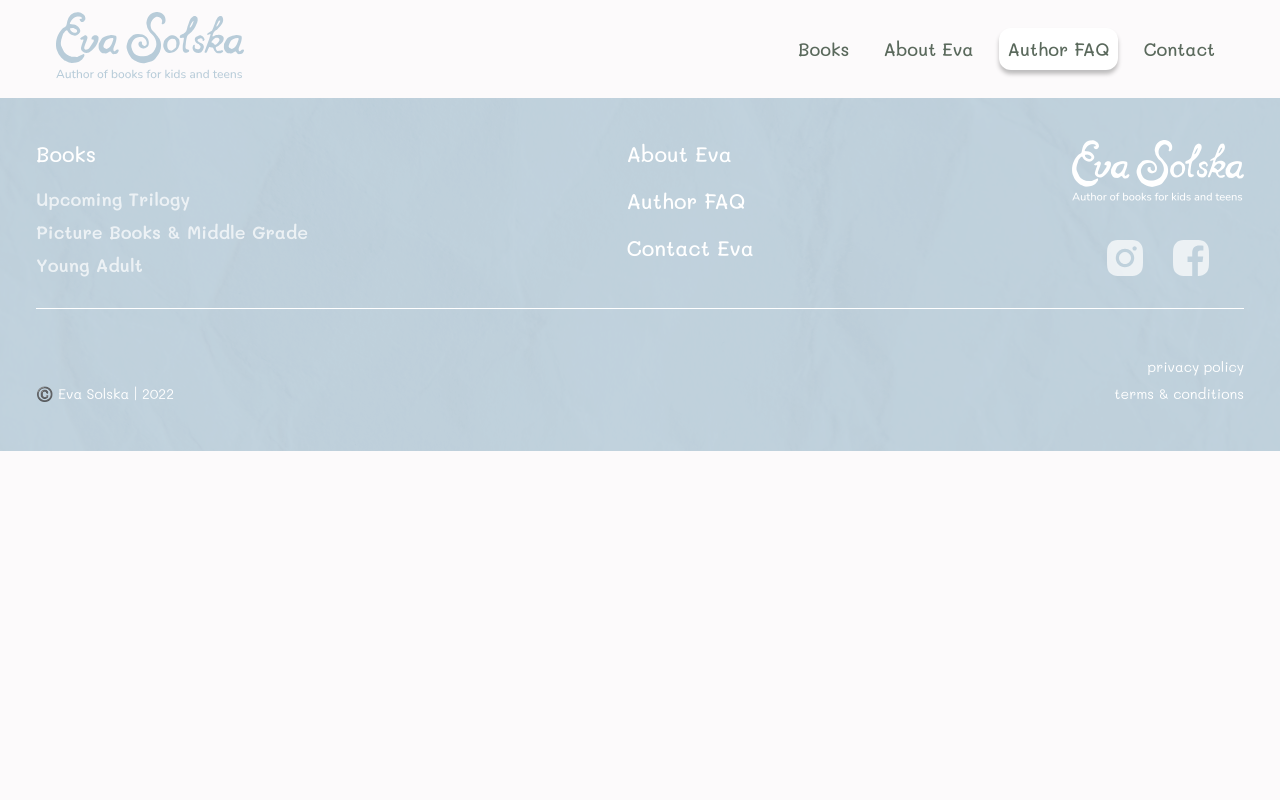
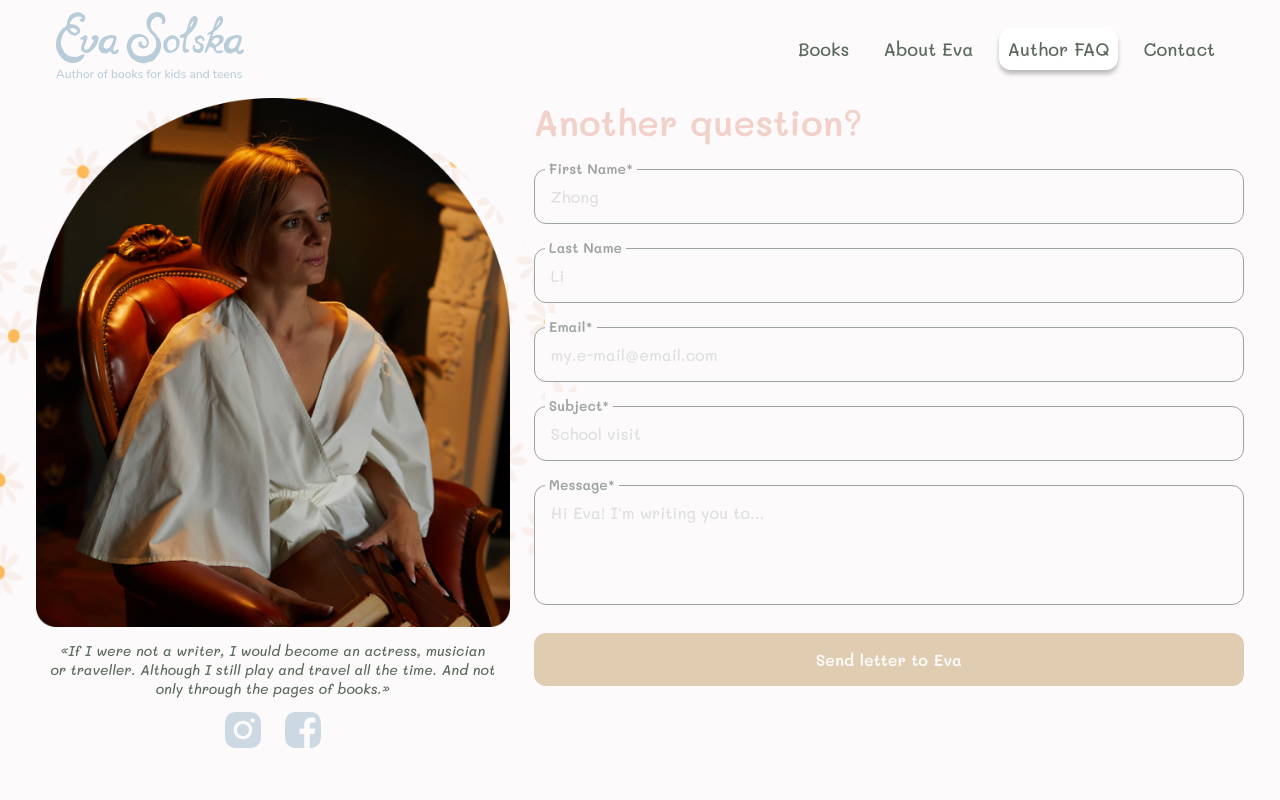
Before and after one commit to mc-nastasya/capstone, a React (Create React App) app: page /faq in a window 1280 px wide. Shown: the top 800 px of the page. Built offline with nearby package versions, Linux system fonts and the light colour scheme.

Commit message:
fix contact form component

```diff
--- a/src/App.js
+++ b/src/App.js
@@ -4,6 +4,7 @@ import './App.scss';
 import HomePage from "./pages/HomePage";
 import Footer from "./components/Footer/Footer";
 import ContactPage from "./pages/ContactPage";
+import FAQPage from "./pages/FAQPage";
 
 
 function App() {
@@ -12,7 +13,9 @@ function App() {
     <Header />
     <Routes>
       <Route path="/" element={<HomePage />}/>
+      <Route path="/faq" element={<FAQPage />}/>
       <Route path="/contacts" element={<ContactPage />}/>
+
     </Routes>
     <Footer />
    </BrowserRouter>
--- a/src/components/ContactForm/ContactForm.js
+++ b/src/components/ContactForm/ContactForm.js
@@ -1,9 +1,9 @@
 import "./ContactForm.scss";
 
-function ContactForm({title}) {
+function ContactForm({title, color}) {
   return (
     <div className="form">
-        <h1 className="form__title">{title}</h1>
+        <h1 className={`form__title form__${color}`}>{title}</h1>
         <form className="form__form">
             <div className="form__name-container form__input-pair">
                 <label className="form__label"> First Name*</label>
--- a/src/components/ContactForm/ContactForm.scss
+++ b/src/components/ContactForm/ContactForm.scss
@@ -17,14 +17,27 @@
     }
 
     &__title {
-        color: $accent-2;
         margin-bottom: 3rem;
+        text-align: center;
 
         @include tablet {
+            text-align: left;
             margin-top: 0;
             margin-bottom: 1.5rem;
         }
 
+    }
+
+    &__accent-2 {
+        color: $accent-2;
+    }
+
+    &__accent-3 {
+        color: $accent-3;
+    }
+
+    &__accent-4 {
+        color: $accent-4;
     }
 
     &__form {
--- a/src/components/ContactFormContainer/ContactFormContainer.js
+++ b/src/components/ContactFormContainer/ContactFormContainer.js
@@ -2,12 +2,12 @@ import ContactForm from '../ContactForm/ContactForm';
 import Profile from '../Profile/Profile';
 import './ContactFormContainer.scss';
 
-function ContactFormContainer({title}) {
+function ContactFormContainer({title, color}) {
   return (
     <div className='container__background'>
       <div className='container'>
           <Profile />
-          <ContactForm title={title} />
+          <ContactForm title={title} color={color}/>
       </div>
     </div>
   )
--- a/src/components/ContactFormContainer/ContactFormContainer.scss
+++ b/src/components/ContactFormContainer/ContactFormContainer.scss
@@ -21,11 +21,13 @@
             background-image: url("../../assets/images/Daisies.png");
             background-repeat: no-repeat, no-repeat;
             background-size: 60%;
-            background-position: left -50px top 20px;
+            background-position: left -50px top -20px;
         }
 
         @include desktop {
             background-size: 55%;
+            background-position: left -50px top 20px;
+
         }
     }
 }
--- a/src/pages/ContactPage.js
+++ b/src/pages/ContactPage.js
@@ -5,7 +5,7 @@ import EmailForm from "../components/EmailForm/EmailForm";
 function ContactPage() {
   return (
     <>
-        <ContactFormContainer title="Contact" />
+        <ContactFormContainer title="Contact" color='accent-2' />
         <EmailForm />
     </>
   )
--- /dev/null
+++ b/src/pages/FAQPage.js
@@ -0,0 +1,11 @@
+import ContactFormContainer from "../components/ContactFormContainer/ContactFormContainer"
+
+function FAQPage() {
+  return (
+    <>
+    <ContactFormContainer title="Another question?" color="accent-4" />
+    </>
+  )
+}
+
+export default FAQPage
```
